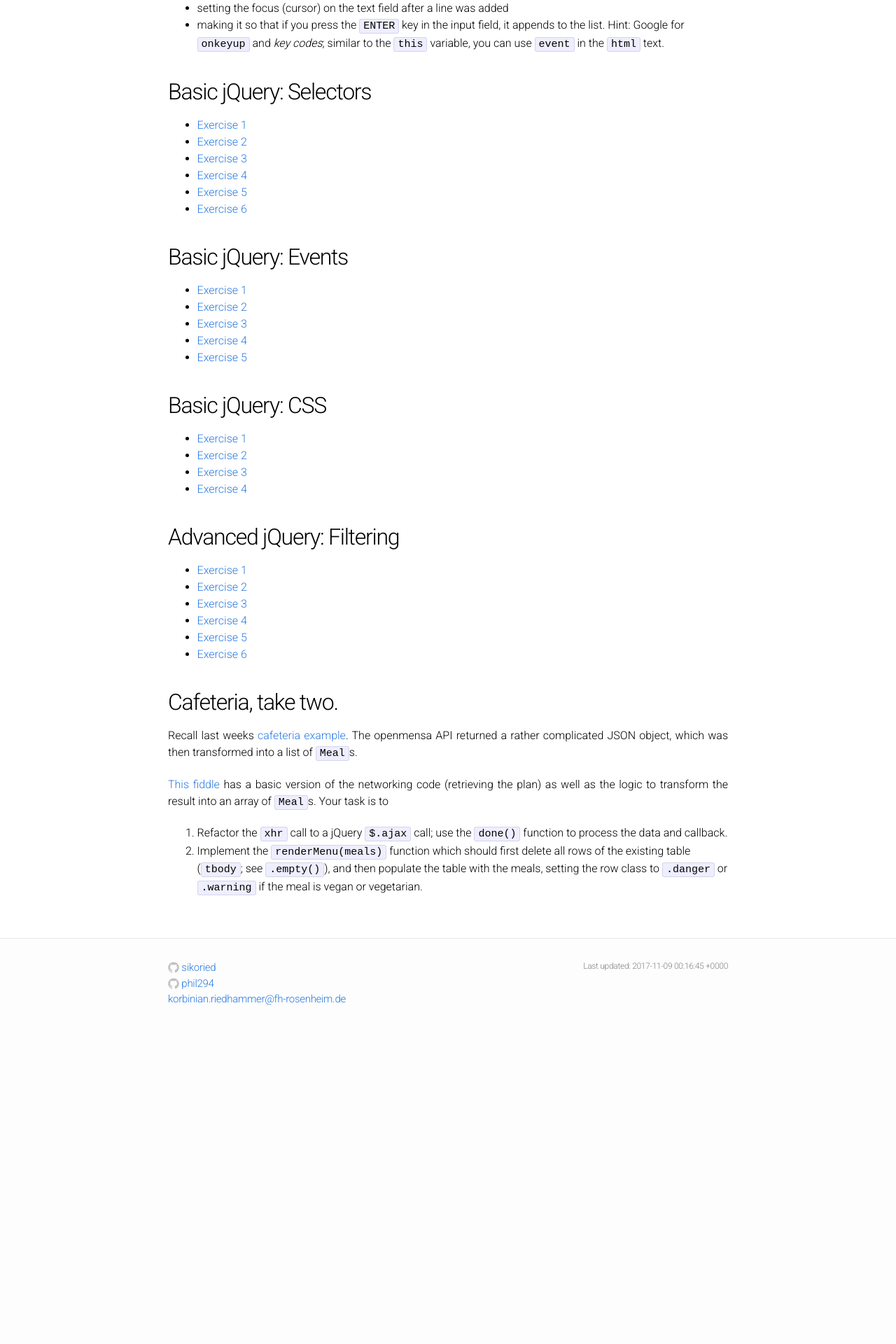
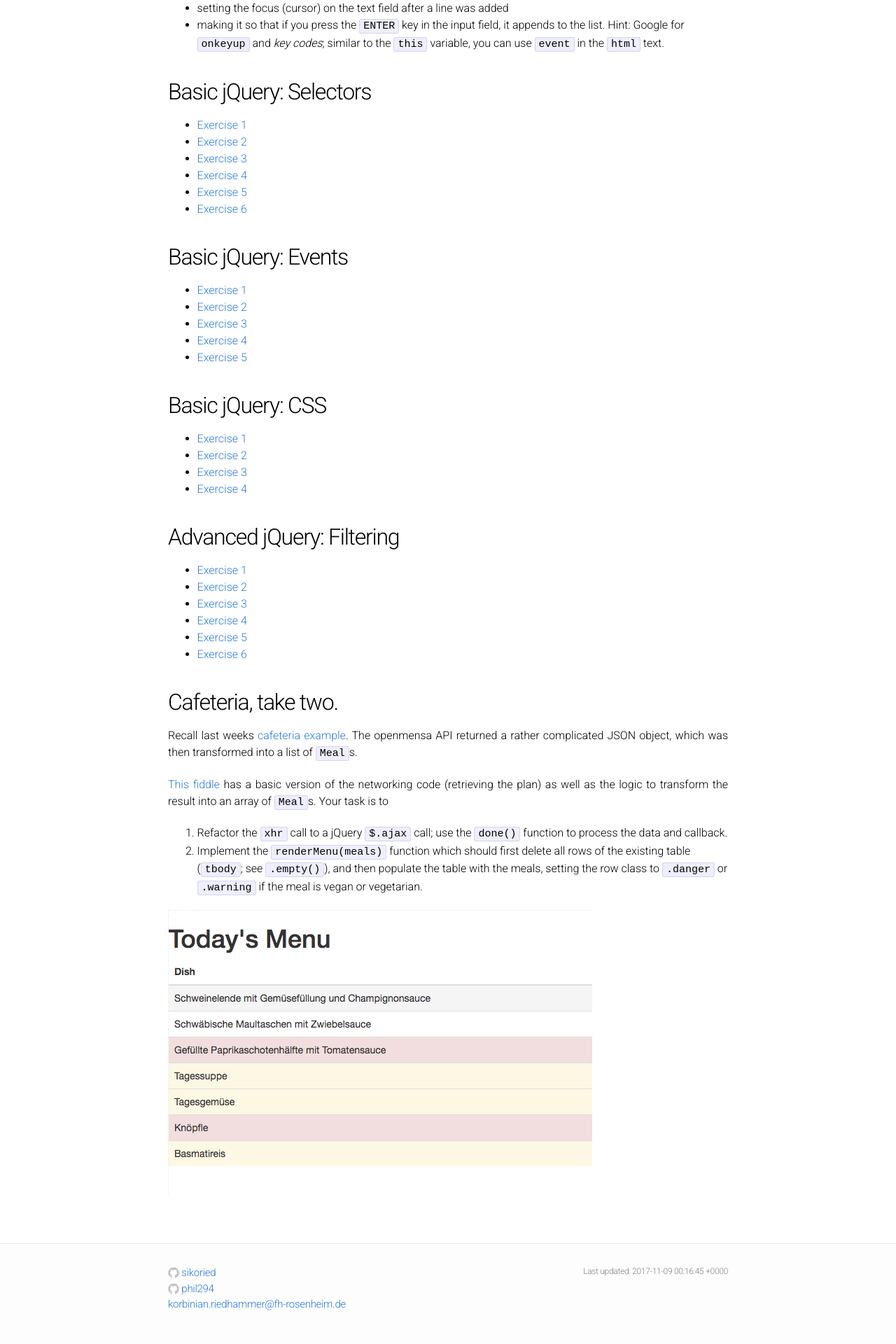
Before and after one commit to SimonGrad/hsro-inf-wt.github.io, a Jekyll site: the page built from 05a-js-2.md, in a window 1280 px wide. Shown: the part 972-2892 px from the top of the page at 70% size. Built offline with Jekyll 4.4.1, drawn with Linux system fonts in a browser that asks for light colours; our own code applies the rules of GitHub Pages for plain Markdown files; before the commit the page ends 2456 px from its top, so only the background shows below that.

Commit message:
Added example image

```diff
--- a/05a-js-2.md
+++ b/05a-js-2.md
@@ -88,3 +88,5 @@ Your task is to
 
 1. Refactor the `xhr` call to a jQuery `$.ajax` call; use the `done()` function to process the data and callback.
 2. Implement the `renderMenu(meals)` function which should first delete all rows of the existing table (`tbody`; see `.empty()`), and then populate the table with the meals, setting the row class to `.danger` or `.warning` if the meal is vegan or vegetarian.
+
+![Outcome](/assets/assignment5.png)
```
Also changed, not shown: assets/assignment5.png (added).
